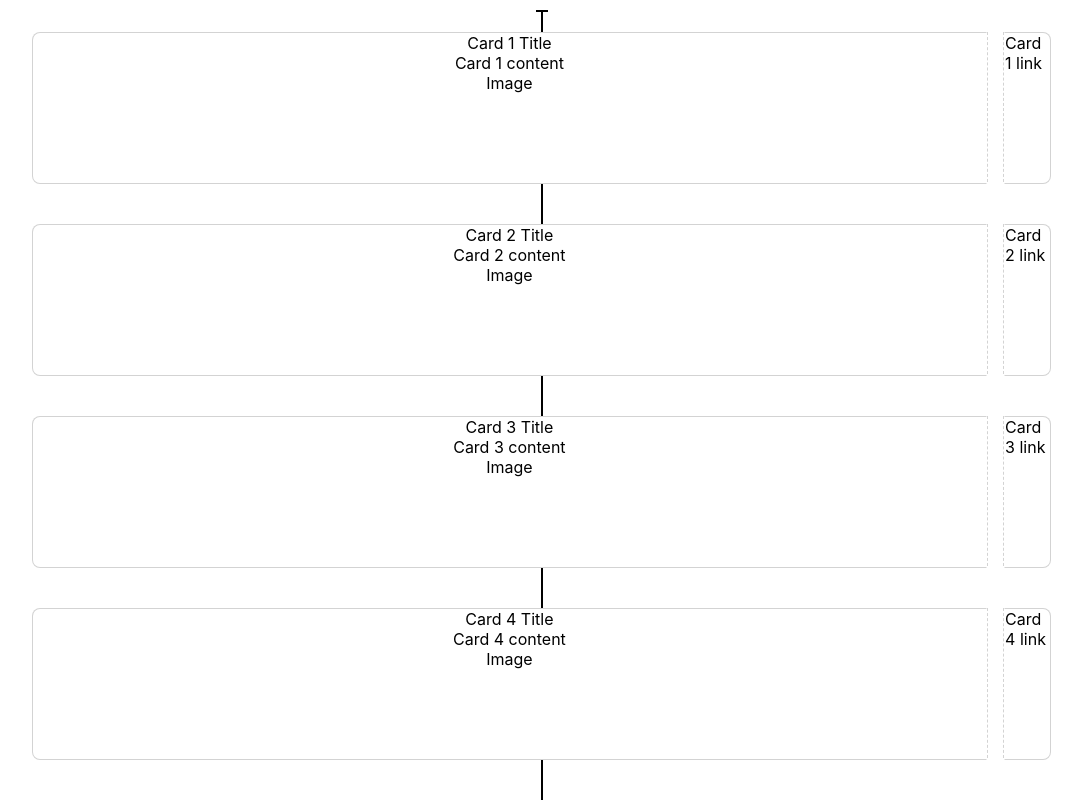
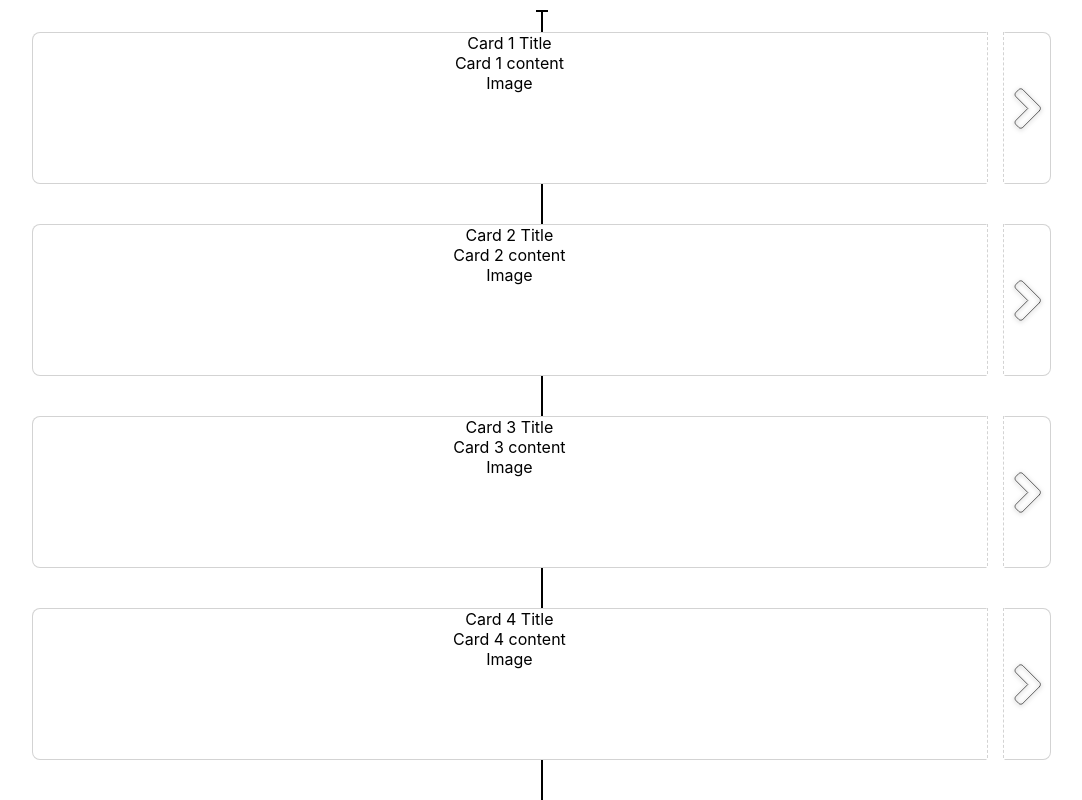
Before and after one commit to danielnichols/danielnichols.github.io, a React app: page / in a window 1280 px wide. Shown: the top 800 px of the page, without its empty margins (98-1180 px from the left). Built offline with nearby package versions, Linux system fonts and the light colour scheme; the HTML template or start-up script is replaced by a standard one.

Commit message:
card nav link now shows icon
May be placeholder but not sure yet

```diff
--- a/src/components/common/Timeline/TimelineCard/CardNavLink.tsx
+++ b/src/components/common/Timeline/TimelineCard/CardNavLink.tsx
@@ -1,9 +1,27 @@
 import React from 'react';
+import styled from 'styled-components';
+
+import { ReactComponent as ArrowIcon } from './angle-right-solid.svg';
+
+const LinkContainer = styled.div`
+  display: flex;
+  align-items: center;
+  justify-content: center;
+  height: 100%;
+`;
+
+const Arrow = styled(ArrowIcon)`
+  width: 70%;
+  filter: drop-shadow(0px 1px 2px #777);
+`;
 
 const CardNavLink = props => (
-  <div>
-    {props.children}
-  </div>
+  <LinkContainer>
+    {/* {props.children} */}
+
+    {/* <img src={ ArrowIcon } alt="Open card" /> */}
+    <Arrow />
+  </LinkContainer>
 );
 
 export default CardNavLink;
```
Also changed, not shown: src/components/common/Timeline/TimelineCard/angle-right-solid.svg (added).
